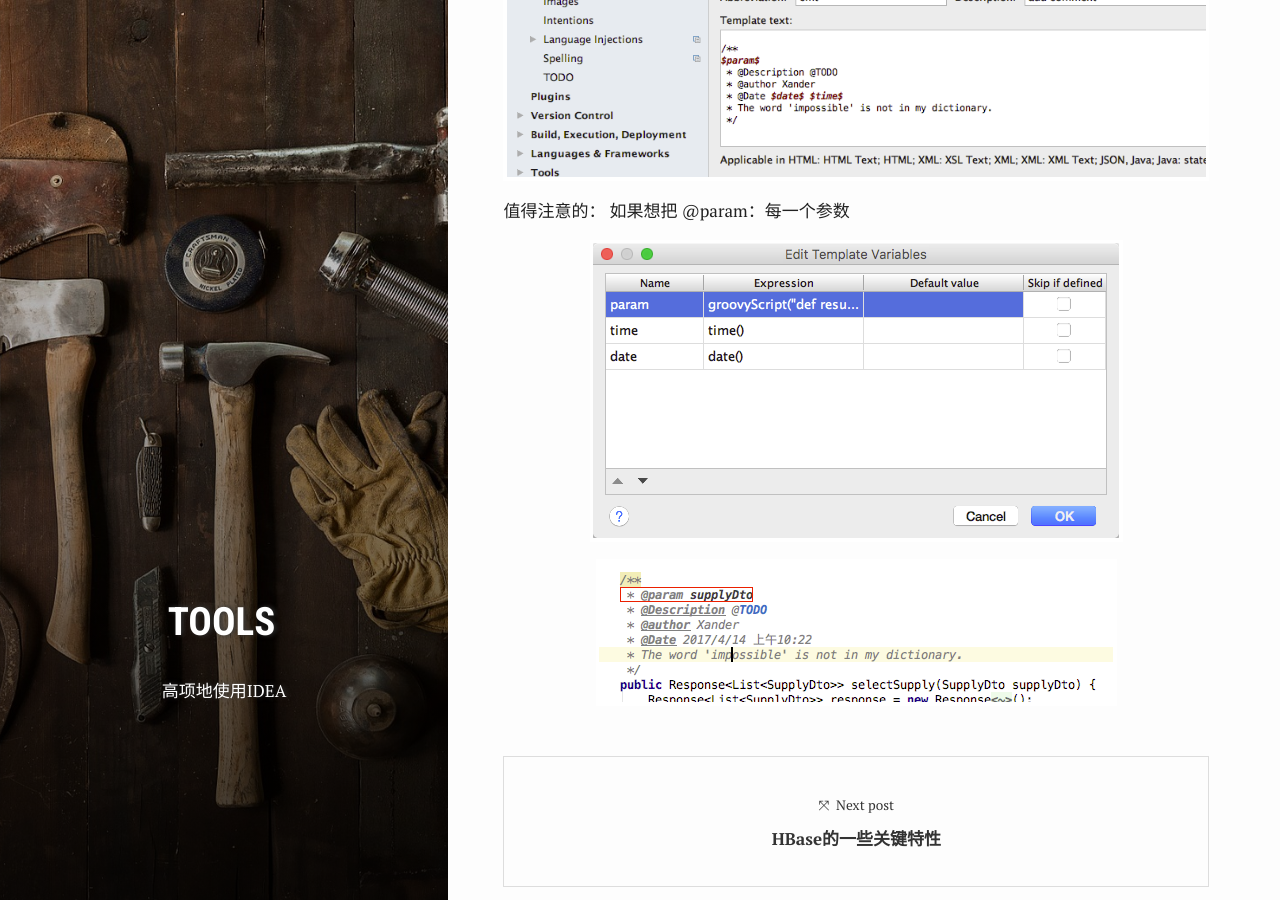
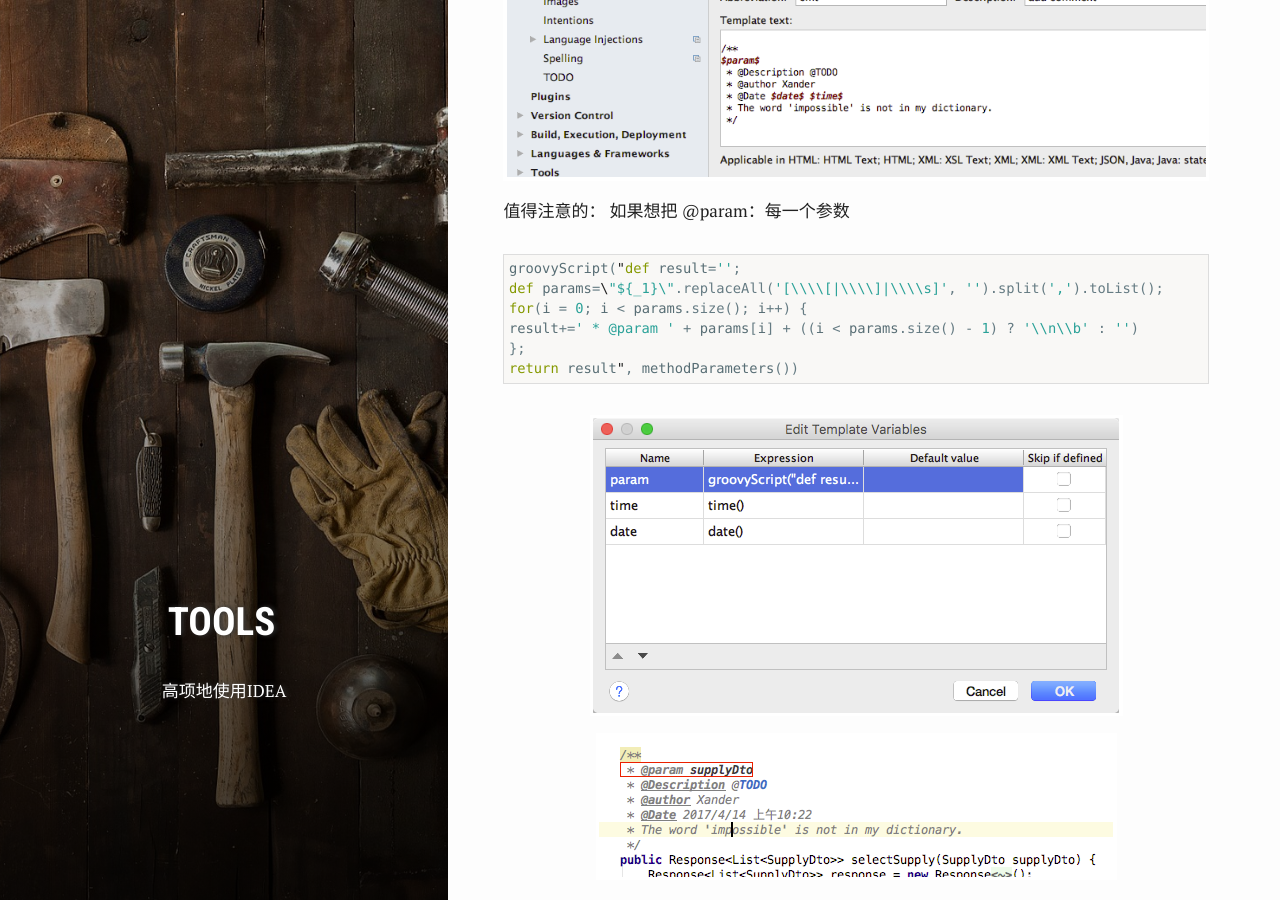
Before and after one commit to yyxiao/yyxiao.github.io, a Jekyll site: the page built from _posts/2017-01-12-IntelliJ.md, in a window 1280 px wide and 900 px high, scrolled down 3117 px. Built offline with Jekyll 4.4.1, drawn with Linux system fonts in a browser that asks for light colours.

Commit message:
update intelliJ

````diff
--- a/_posts/2017-01-12-IntelliJ.md
+++ b/_posts/2017-01-12-IntelliJ.md
@@ -52,6 +52,14 @@ IDEA有一个比较好用点功能Live Templates(file->setting->Editor->LiveTemp
 
 值得注意的：
 如果想把 @param：每一个参数
+```groovy
+groovyScript("def result='';
+def params=\"${_1}\".replaceAll('[\\\\[|\\\\]|\\\\s]', '').split(',').toList();
+for(i = 0; i < params.size(); i++) {
+result+=' * @param ' + params[i] + ((i < params.size() - 1) ? '\\n\\b' : '')
+};
+return result", methodParameters())
+```
 
 [![3]({{ site.images }}/post/170112/3.png)]({{ site.images }}/post/170112/3.png)
 
````
